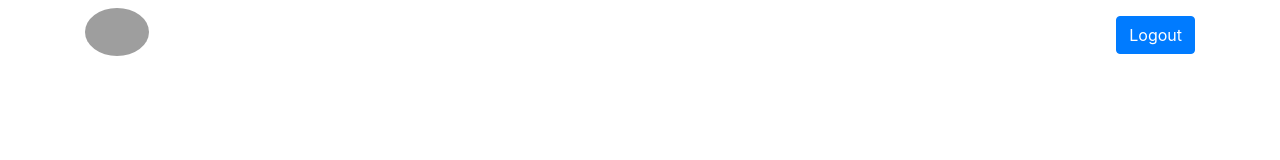
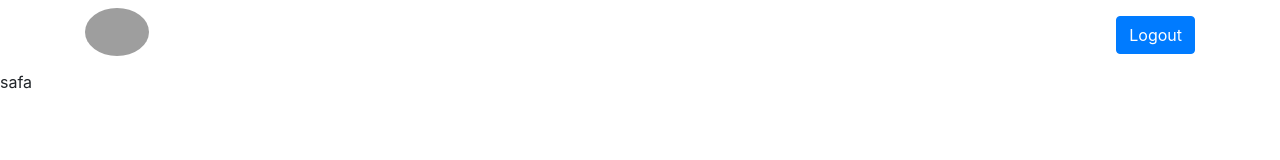
Before and after one commit to jgarciagonj97/mondedero_app, a React (Create React App) app: page /monedero in a window 1280 px wide. Both pictures are taken after typing "name@example.com", "Sample123" into the empty fields and a click on the button "Entrar". Shown: the top 160 px of the page. Built offline with nearby package versions, Linux system fonts and the light colour scheme; grey boxes are pictures that could not be loaded.

Commit message:
Cambio de fondo home y monedero.

```diff
--- a/src/components/Home/Home.js
+++ b/src/components/Home/Home.js
@@ -9,6 +9,7 @@ const HomePage = () => {
         if (logeado) {
             history.push("/monedero");
         }
+        document.body.classList.add("background_home");
     });
 
     const [email, setEmail] = useState("");
--- a/src/components/Home/styles.css
+++ b/src/components/Home/styles.css
@@ -4,7 +4,7 @@
     box-sizing: border-box;
 }
 
-body{
+.background_home{
     background: #c31432;
     background: -webkit-linear-gradient(to right, #240b36, #c31432);
     background: linear-gradient(to right, #240b36, #c31432);
--- a/src/components/Logout/logout.js
+++ b/src/components/Logout/logout.js
@@ -9,6 +9,7 @@ const Logout = () => {
     const handleClick = () => {
         localStorage.removeItem('token');
         history.push("/");
+        document.body.classList.remove("background");
     }
 
     return (
--- a/src/components/Monedero/Monedero.js
+++ b/src/components/Monedero/Monedero.js
@@ -1,6 +1,6 @@
-import React from "react";
+import React, { useEffect } from "react";
 import "./styles.css";
-import { useHistory, useState } from "react-router-dom";
+import { useHistory } from "react-router-dom";
 import Navbar from "../Navbar/Navbar";
 
 // componentDidMount(){
@@ -12,6 +12,10 @@ import Navbar from "../Navbar/Navbar";
 
 const Monedero = () => {
 
+    useEffect(() => {
+        document.body.classList.add("background");
+    });
+
     const logeado = window.localStorage.getItem('token');
     const history = useHistory();
     if (!logeado) {
@@ -22,7 +26,7 @@ const Monedero = () => {
         <>
             <Navbar />
             <div className="monedero">
-
+                safa
             </div>
         </>
     );
--- a/src/components/Monedero/styles.css
+++ b/src/components/Monedero/styles.css
@@ -1,3 +1,3 @@
-body{
+.background{
     background: white;
 }
```
